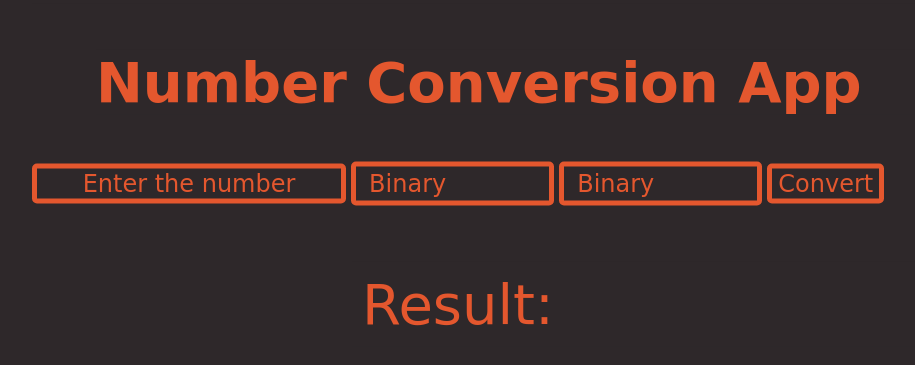
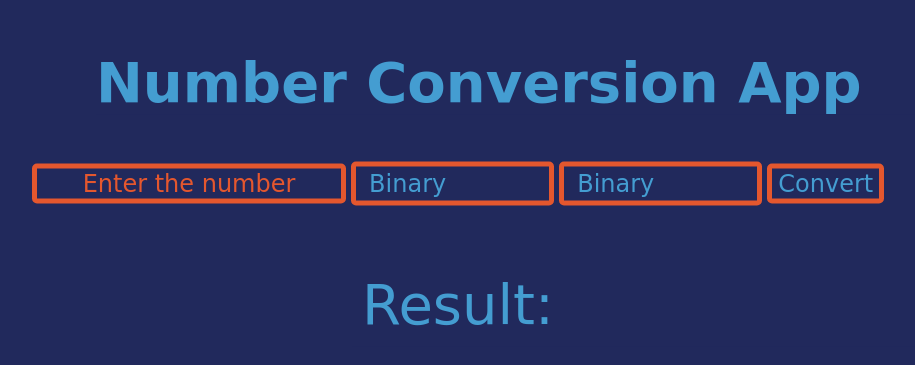
Before and after one commit to aaravzer/aaravzer.github.com, a plain HTML site: page index.html in a window 1280 px wide. Shown: the part 197-562 px from the top of the page, without its empty margins (96-1011 px from the left). Drawn offline with nearby package versions, Linux system fonts and the light colour scheme; a web font is replaced by a local one.

Commit message:
Update index.html

```diff
--- a/index.html
+++ b/index.html
@@ -13,9 +13,9 @@
         /* Set the default font for the page to Unbounded */
         font-family: 'Unbounded', cursive;
         /* Set the default background color to yellow */
-        background-color: #2E282A;
+        background-color: #21295C;
         /* Set the default text color to dark grey */
-        color: #E4572E;
+        color: #449DD1;
       }
 
       body {
```
